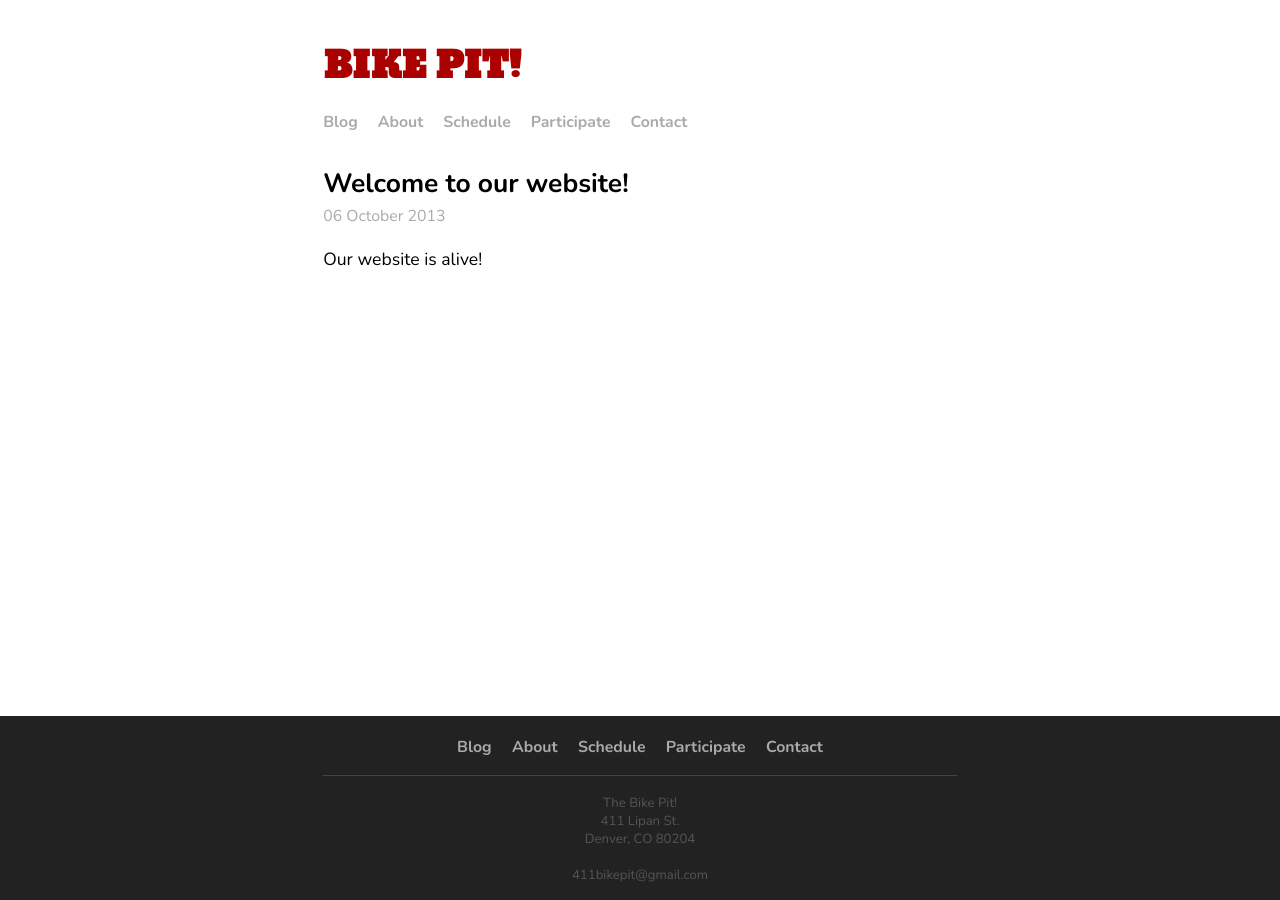
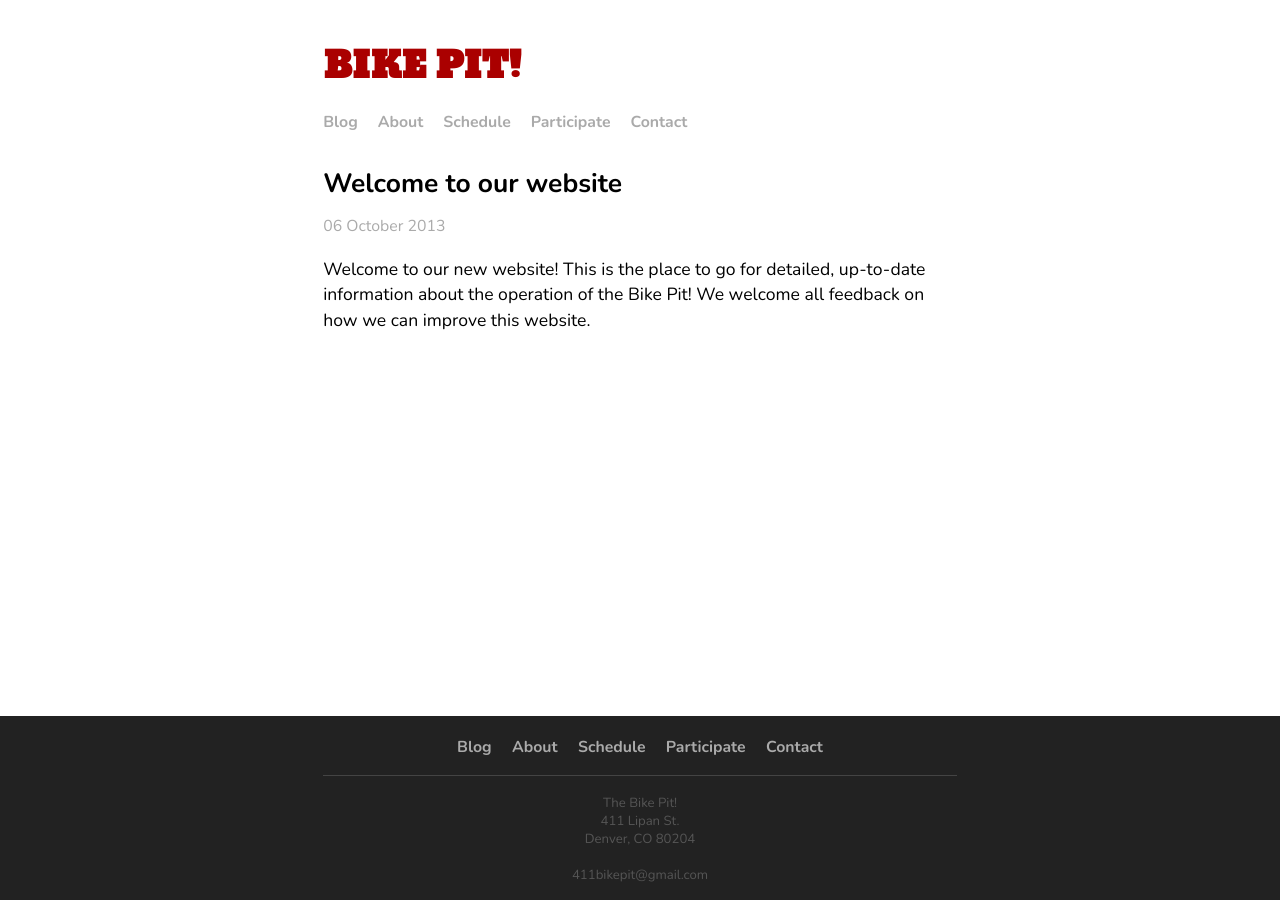
Before and after one commit to bikepit/bikepit, a Jekyll site: the page built from _posts/2013-10-06-welcome-to-our-website.md, in a window 1280 px wide. Built offline with Jekyll 4.4.1, drawn with Linux system fonts in a browser that asks for light colours; nearby versions of some CDN libraries; Markdown is read by kramdown in place of the engine named in the settings.

Commit message:
Updated new website post. Made spacing between post titles and dates consistent with the rest of the website.

```diff
--- a/_posts/2013-10-06-welcome-to-our-website.md
+++ b/_posts/2013-10-06-welcome-to-our-website.md
@@ -1,7 +1,7 @@
 ---
 layout: post
-title: Welcome to our website!
+title: Welcome to our website
 categories: news
 ---
 
-Our website is alive!
+Welcome to our new website! This is the place to go for detailed, up-to-date information about the operation of the Bike Pit! We welcome all feedback on how we can improve this website.
--- a/css/main.css
+++ b/css/main.css
@@ -79,7 +79,7 @@ ul.posts span {
 .post:last-of-type hr {display: none;}
 
 .post .title {
-  margin-bottom: 0.25em;
+  margin-bottom: 0em;
 }
 
 .post .title a {
@@ -93,6 +93,8 @@ ul.posts span {
 }
 
 .post .date {
+  display: block;
+  margin-top: 1.1em;
   font-size: 0.9em;
   color: #aaa;
 }
```
